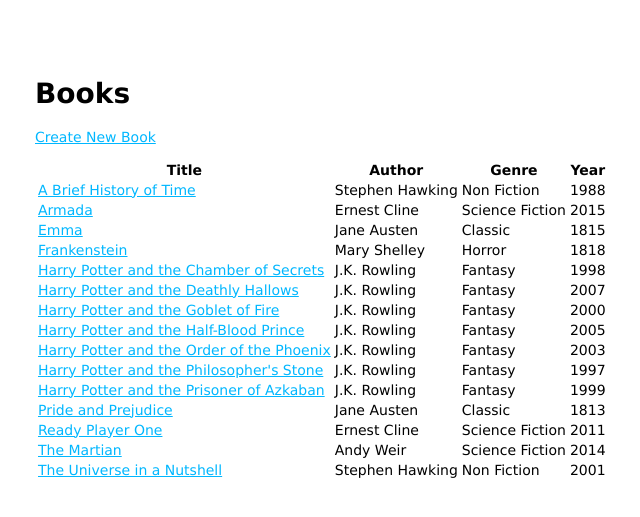
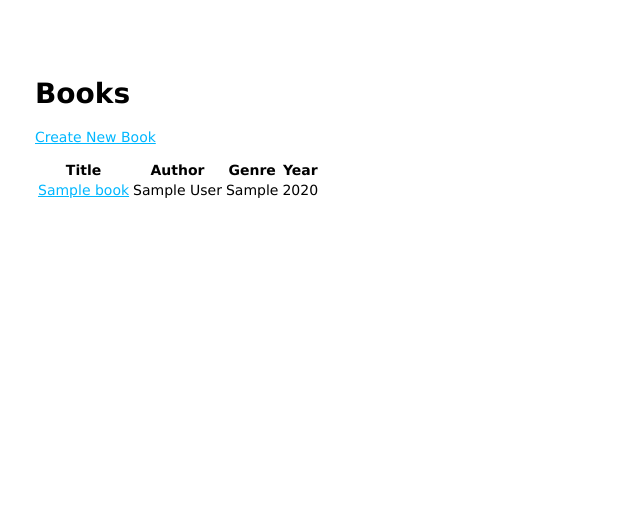
Before and after one commit to Lionessm/sql_library, a Node server app: page /books in a window 1280 px wide. Shown: the top 517 px of the page, without its empty margins (23-663 px from the left). Run offline with Node 20, Linux system fonts and the light colour scheme; tables that the repository leaves empty hold one stand-in row (values such as "Sample post"); some libraries are stand-ins or nearby versions.

Commit message:
Create layout for pug view of all books.

```diff
--- a/routes/index.js
+++ b/routes/index.js
@@ -21,8 +21,8 @@ router.get('/', function (req, res) {
 
 // Shows the all books page.
 router.get('/books', asyncHandler(async (req, res) => {
-  const books = await Book.findAll();
-  res.render('all_books', {books});
+  res.locals.books = await Book.findAll();
+  res.render('all_books');
 }));
 
 // Shows the create new book form.
--- a/views/all_books.pug
+++ b/views/all_books.pug
@@ -13,93 +13,10 @@ block content
             th Genre
             th Year
         tbody
-          tr
-            td
-              a(href='/books/20') A Brief History of Time
-            td Stephen Hawking
-            td Non Fiction
-            td 1988
-          tr
-            td
-              a(href='book_detail') Armada
-            td Ernest Cline
-            td Science Fiction
-            td 2015
-          tr
-            td
-              a(href='book_detail') Emma
-            td Jane Austen
-            td Classic
-            td 1815
-          tr
-            td
-              a(href='book_detail') Frankenstein
-            td Mary Shelley
-            td Horror
-            td 1818
-          tr
-            td
-              a(href='book_detail') Harry Potter and the Chamber of Secrets
-            td J.K. Rowling
-            td Fantasy
-            td 1998
-          tr
-            td
-              a(href='book_detail') Harry Potter and the Deathly Hallows
-            td J.K. Rowling
-            td Fantasy
-            td 2007
-          tr
-            td
-              a(href='book_detail') Harry Potter and the Goblet of Fire
-            td J.K. Rowling
-            td Fantasy
-            td 2000
-          tr
-            td
-              a(href='book_detail') Harry Potter and the Half-Blood Prince
-            td J.K. Rowling
-            td Fantasy
-            td 2005
-          tr
-            td
-              a(href='book_detail') Harry Potter and the Order of the Phoenix
-            td J.K. Rowling
-            td Fantasy
-            td 2003
-          tr
-            td
-              a(href='book_detail') Harry Potter and the Philosopher's Stone
-            td J.K. Rowling
-            td Fantasy
-            td 1997
-          tr
-            td
-              a(href='book_detail') Harry Potter and the Prisoner of Azkaban
-            td J.K. Rowling
-            td Fantasy
-            td 1999
-          tr
-            td
-              a(href='book_detail') Pride and Prejudice
-            td Jane Austen
-            td Classic
-            td 1813
-          tr
-            td
-              a(href='book_detail') Ready Player One
-            td Ernest Cline
-            td Science Fiction
-            td 2011
-          tr
-            td
-              a(href='book_detail') The Martian
-            td Andy Weir
-            td Science Fiction
-            td 2014
-          tr
-            td
-              a(href='book_detail') The Universe in a Nutshell
-            td Stephen Hawking
-            td Non Fiction
-            td 2001
+          each book in books
+            tr
+              td
+                a(href=`/books/${book.id}`) #{book.title}
+              td #{book.author}
+              td #{book.genre}
+              td #{book.year}
```
